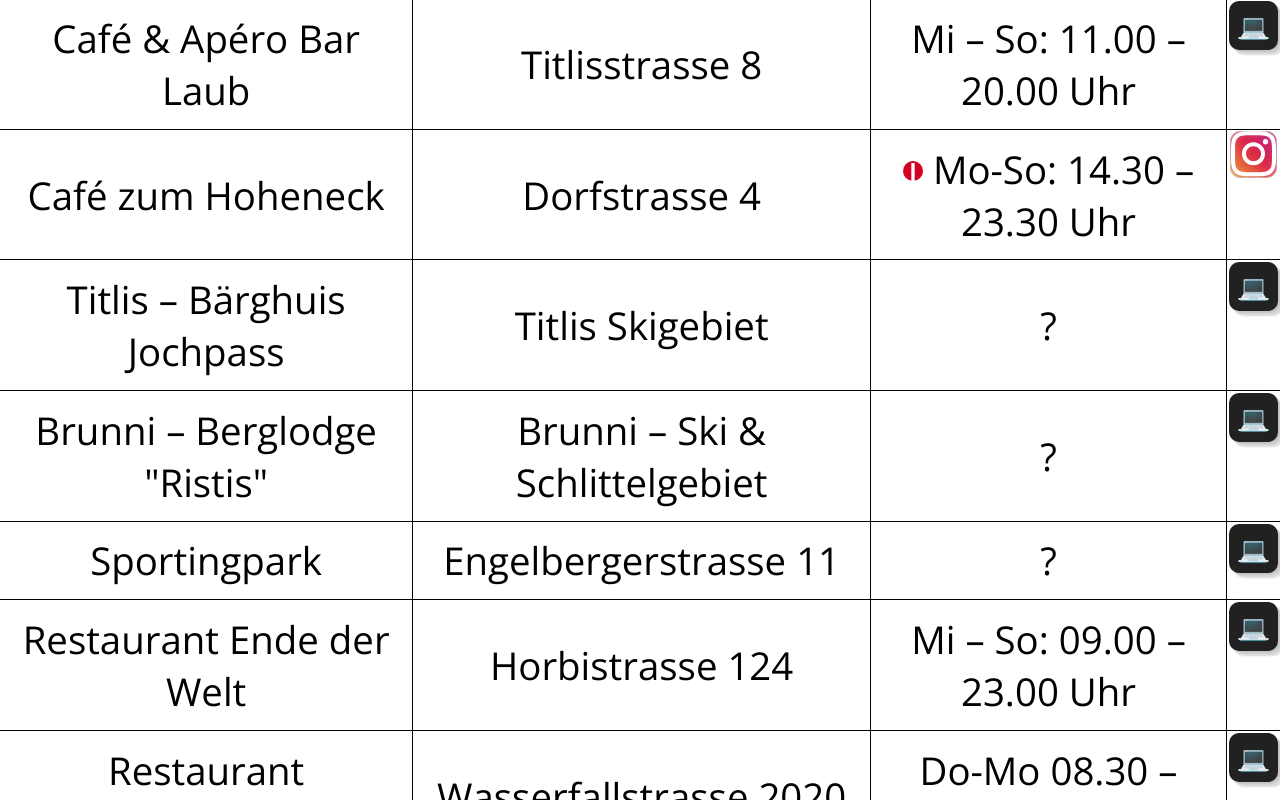
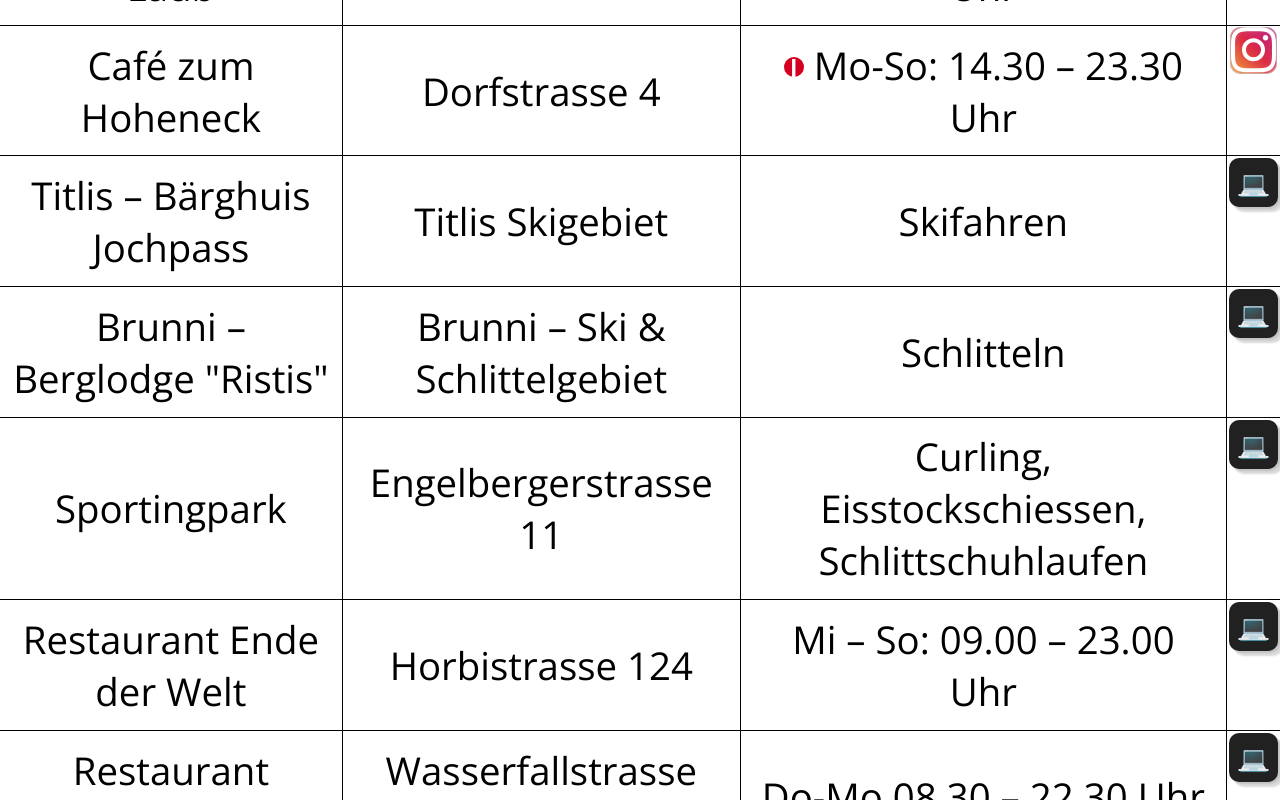
Before and after one commit to LuisAll12/Winterweekend2025Prodega, a Vue app: page / in a window 1280 px wide. Shown: the part 445-1245 px from the top of the page. Built offline with nearby package versions, Linux system fonts and the light colour scheme; grey boxes are pictures that could not be loaded.

Commit message:
Home update

```diff
--- a/src/views/home.vue
+++ b/src/views/home.vue
@@ -75,7 +75,7 @@ import Map from '../components/Map.vue';
                     <tr>
                         <td class="td1">Titlis – Bärghuis Jochpass</td>
                         <td class="td1">Titlis Skigebiet</td>
-                        <td class="td1">?</td>
+                        <td class="td1">Skifahren</td>
                         <td class="insta">
                             <a class="button" href="https://www.titlis.ch/de/restaurants/baerghuis-jochpass">
                                 <span class="span">💻</span>
@@ -85,7 +85,7 @@ import Map from '../components/Map.vue';
                     <tr>
                         <td class="td1">Brunni – Berglodge "Ristis"</td>
                         <td class="td1">Brunni – Ski & Schlittelgebiet</td>
-                        <td class="td1">?</td>
+                        <td class="td1">Schlitteln</td>
                         <td class="insta">
                             <a class="button" href="https://brunni.ch/de/detail/berglodge-restaurant-ristis">
                                 <span class="span">💻</span>
@@ -95,7 +95,7 @@ import Map from '../components/Map.vue';
                     <tr>
                         <td class="td1">Sportingpark</td>
                         <td class="td1">Engelbergerstrasse 11</td>
-                        <td class="td1">?</td>
+                        <td class="td1">Curling, Eisstockschiessen, Schlittschuhlaufen</td>
                         <td class="insta">
                             <a class="button" href="https://sportingpark.ch/">
                                 <span class="span">💻</span>
```
